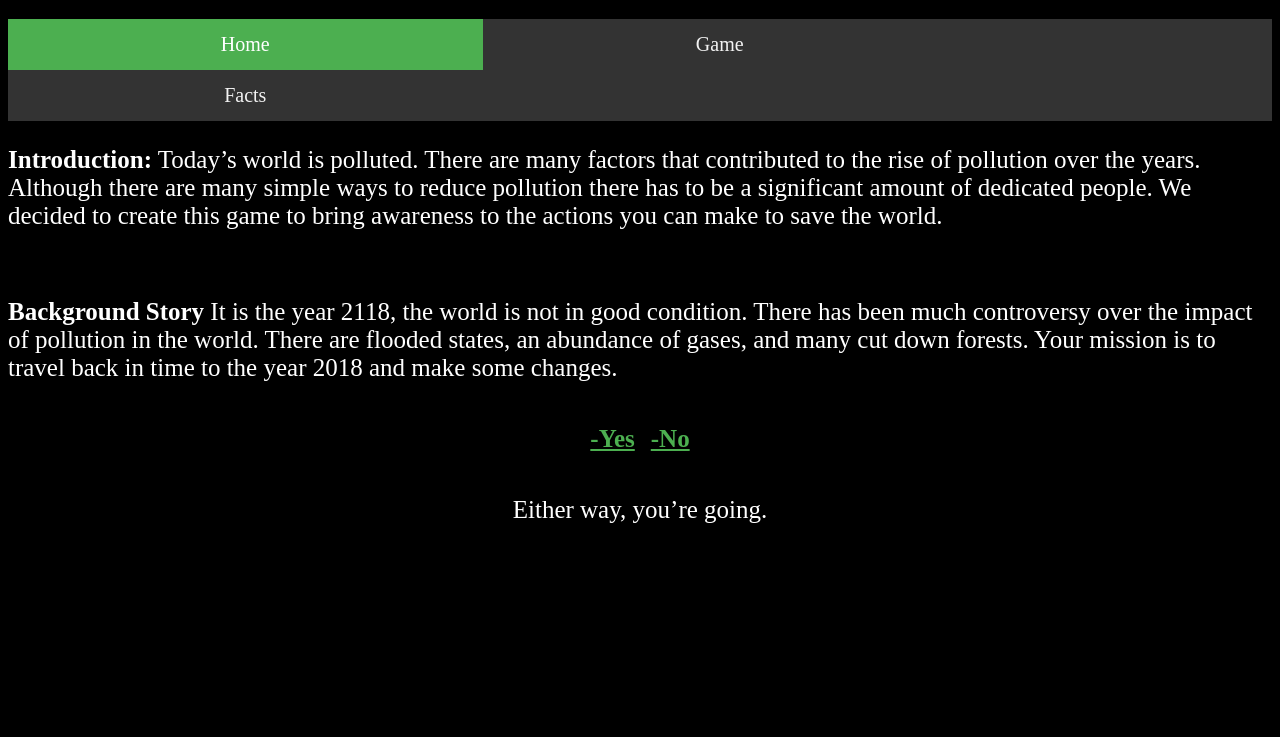
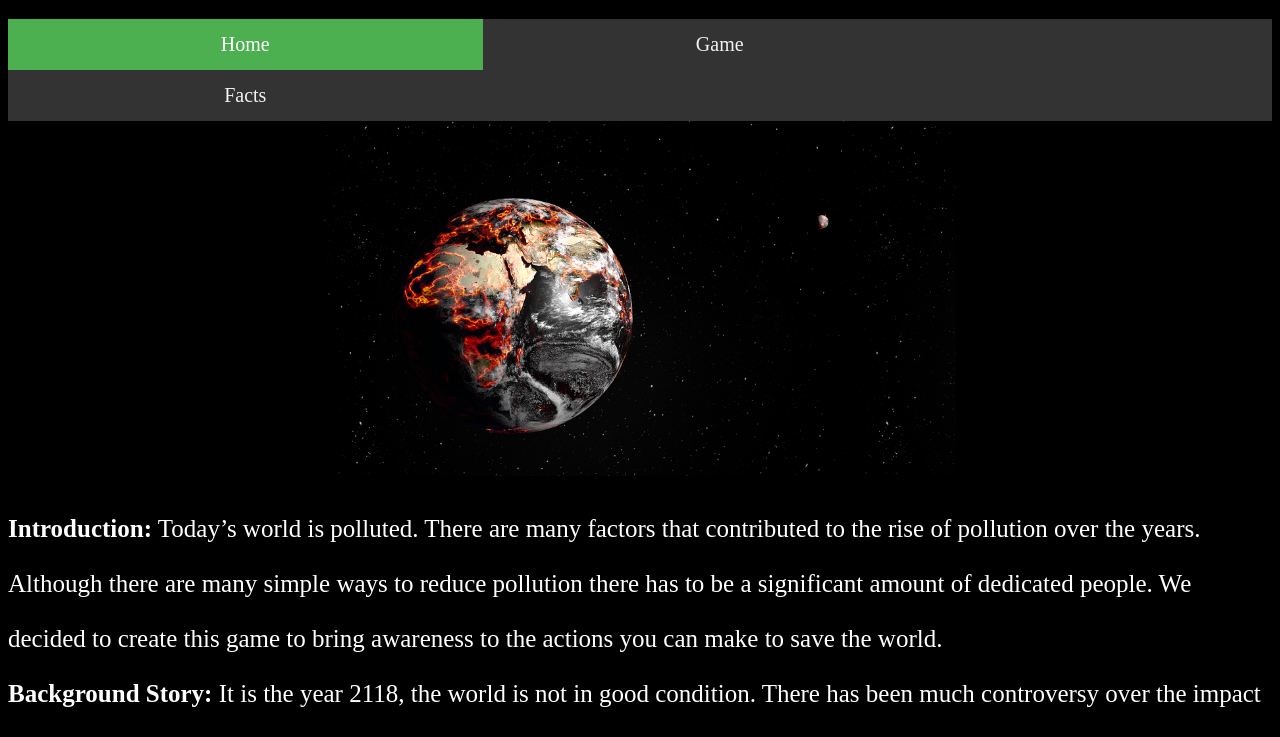
Before and after one commit to iamBookworm/SavethePast, a plain HTML site: page index.html in a window 1280 px wide. Shown: the part 61-798 px from the top of the page. Drawn offline with Linux system fonts and the light colour scheme.

Commit message:
initial push

```diff
--- a/index.html
+++ b/index.html
@@ -4,9 +4,13 @@
 <head>
 <title>Save the Past</title>
 <link rel="stylesheet" type="text/css" href="style.css">
+<style>
+p.big {
+    line-height: 2.2;
+}
+</style>
 </head>
 <body>
-<body style="background-color:black;">
 <h1 align="center"; strong>Save The Past</h1>
 <div class="topnav">
   <a class="active" href="index.html">Home</a>
@@ -14,19 +18,21 @@
   <a href="facts.html">Facts</a>
 </div>
 
-<p><strong>Introduction:</strong>  Today’s world is polluted. There are many factors that contributed to the rise of pollution over the years. Although there are many
+<img src="destroyedworld.png" alt="Destroyed World" class="center">
+<p class="big">
+<strong>Introduction:</strong>  Today’s world is polluted. There are many factors that contributed to the rise of pollution over the years. Although there are many
 simple ways to reduce pollution there has to be a significant amount of dedicated people. We decided to create this game to bring awareness to the
-actions you can make to save the world.</p>
-&nbsp
-<p><strong>Background Story</strong>  It is the year 2118, the world is not in good condition. There has been much controversy over the impact of pollution
+actions you can make to save the world.
+<br>
+<strong>Background Story:</strong>  It is the year 2118, the world is not in good condition. There has been much controversy over the impact of pollution
   in the world. There are flooded states, an abundance of gases, and many cut down forests. Your mission is to travel back in time to the year 2018
   and make some changes.</p>
-&nbsp &nbsp
+<br> <br>
 <div id="links" align="center">
   <strong><a href="game.html">-Yes</a></strong>&nbsp &nbsp
   <strong><a href="game.html">-No</a></strong>
 </div>
-&nbsp &nbsp
+<br> <br>
 <p align="center">Either way, you’re going.</p>
 </div>
 </body>
--- a/style.css
+++ b/style.css
@@ -1,4 +1,6 @@
-
+body {
+    background-color: black;
+}
 /* Add a black background color to the top navigation */
 .topnav {
     background-color: #333;
@@ -42,3 +44,10 @@ a {
   font-size: 25px;
   color: #4CAF50;
 }
+
+.center {
+    display: block;
+    margin-left: auto;
+    margin-right: auto;
+    width: 50%;
+}
```
Also changed, not shown: facts.html (+0 -1 lines), game.html (+0 -1 lines), Chadthechar.png (added), Marcusthechar.png (added), compost.png (added), davethechar.png (added), destroyedworld.png (added), openingscreen.png (added), recycle.png (added), sharonthechar.png (added), trash.png (added), tree.png (added), vanessathechar.png (added), 1 other file.
